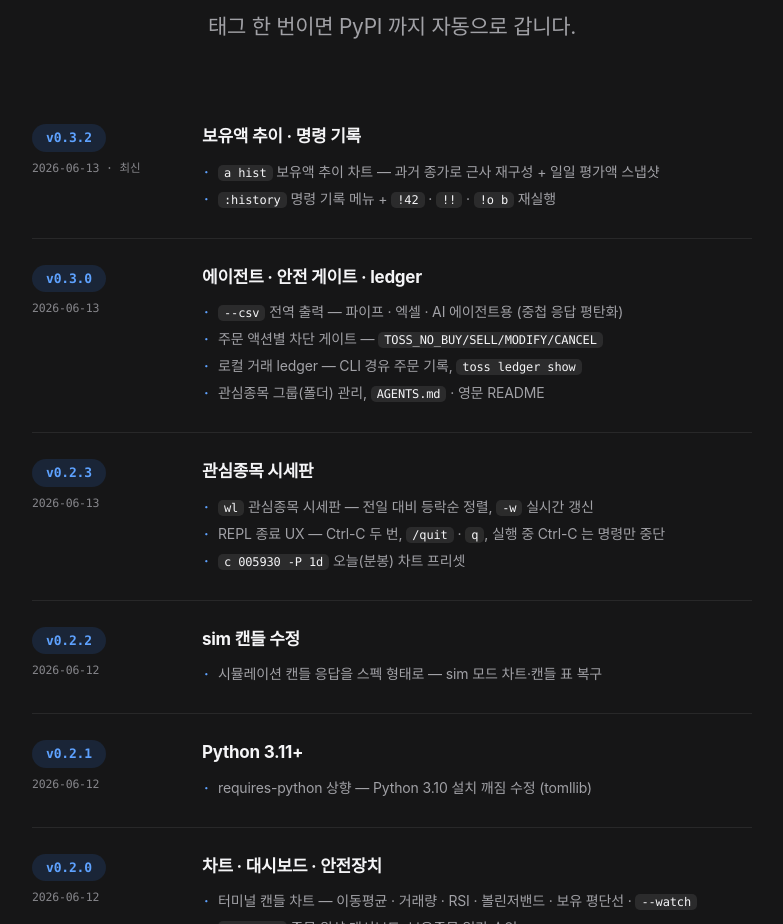
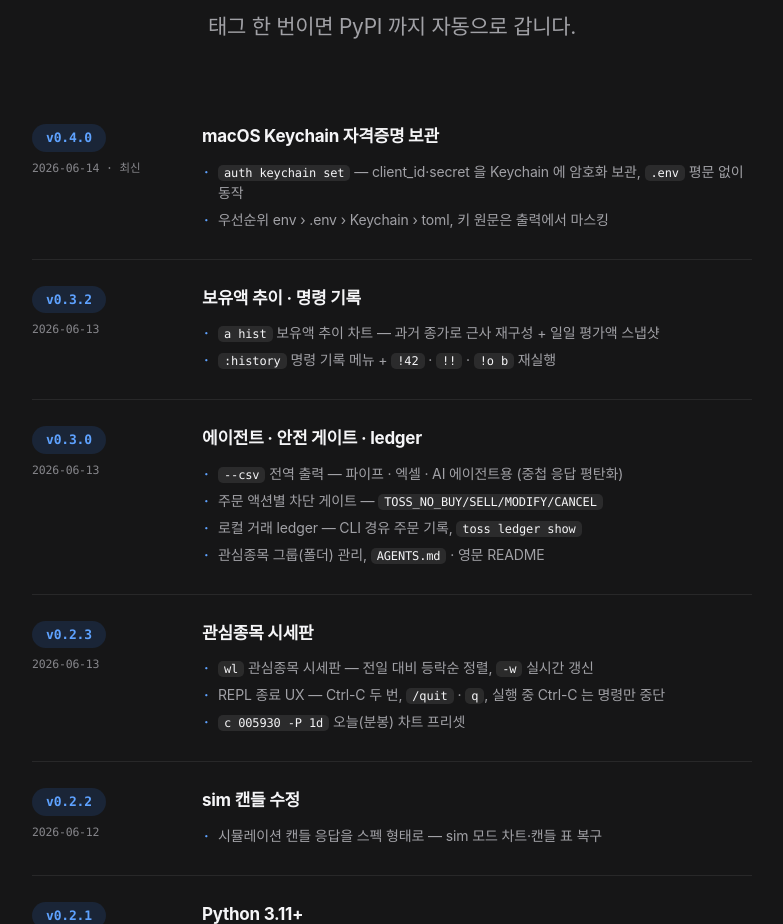
Before and after one commit to rescenedev/tossinvest-cli, a plain HTML site: page docs/index.html in a window 1280 px wide. Shown: the part 6073-6997 px from the top of the page, without its empty margins (248-1031 px from the left). Drawn offline with Linux system fonts and the light colour scheme; a web font is replaced by a local one.

Commit message:
chore: v0.4.0 — macOS Keychain 자격증명 백엔드

```diff
--- a/docs/index.html
+++ b/docs/index.html
@@ -561,7 +561,17 @@ footer { background: var(--bg-alt); border-top: 1px solid rgba(255,255,255,.06);
     <p class="sec-sub reveal">태그 한 번이면 PyPI 까지 자동으로 갑니다.</p>
     <div class="timeline reveal">
       <div class="rel">
-        <div class="v"><span class="tag-v">v0.3.2</span><span class="date">2026-06-13 · 최신</span></div>
+        <div class="v"><span class="tag-v">v0.4.0</span><span class="date">2026-06-14 · 최신</span></div>
+        <div>
+          <h3>macOS Keychain 자격증명 보관</h3>
+          <ul>
+            <li><code>auth keychain set</code> — client_id·secret 을 Keychain 에 암호화 보관, <code>.env</code> 평문 없이 동작</li>
+            <li>우선순위 env › .env › Keychain › toml, 키 원문은 출력에서 마스킹</li>
+          </ul>
+        </div>
+      </div>
+      <div class="rel">
+        <div class="v"><span class="tag-v">v0.3.2</span><span class="date">2026-06-13</span></div>
         <div>
           <h3>보유액 추이 · 명령 기록</h3>
           <ul>
```
Also changed, not shown: 3 other files.
